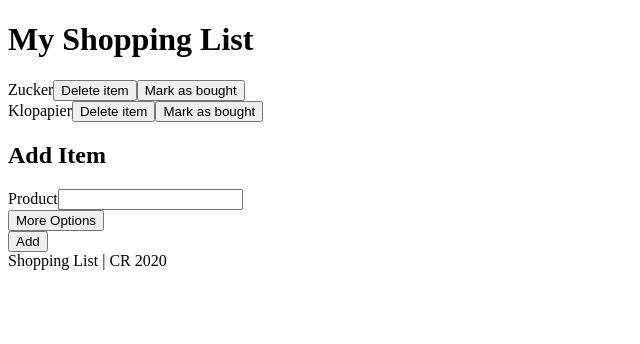
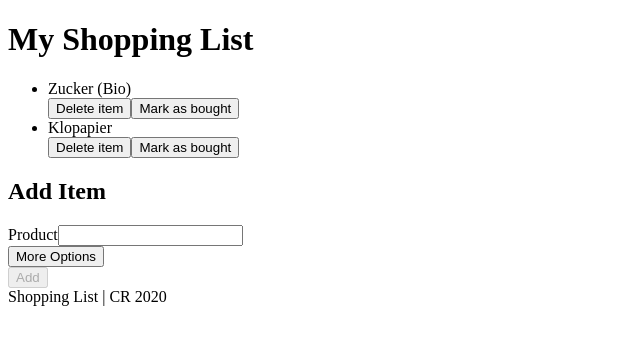
Before and after one commit to fricca/shopping-list, a React (Create React App) app: page / in a window 1280 px wide. Shown: the top 344 px of the page, without its empty margins (0-640 px from the left). Built offline with nearby package versions, Linux system fonts and the light colour scheme.

Commit message:
Add "mark as bought" and refine list

```diff
--- a/src/App.js
+++ b/src/App.js
@@ -12,12 +12,34 @@ class App extends Component {
                 id: "item1",
                 name: "Zucker",
                 manufacturer: "Bio",
+                bought: false,
             },
             {
                 id: "item2",
                 name: "Klopapier",
+                bought: false,
             },
         ],
+    };
+
+    toggleBought = updateItem => {
+        const items = this.state.shoppingListItems;
+        this.setState({
+            shoppingListItems: items.map(item => {
+                return item.id === updateItem.id
+                    ? {
+                          ...item,
+                          bought: !item.bought,
+                          lastBought: !item.bought
+                              ? Date.now()
+                              : item.lastBought,
+                          count: !item.bought
+                              ? item.count + 1 || 1
+                              : Math.max(0, item.count - 1),
+                      }
+                    : item;
+            }),
+        });
     };
 
     addShoppingListItem = ({ name, manufacturer }) => {
@@ -27,6 +49,7 @@ class App extends Component {
             id: uuidv1(),
             name,
             manufacturer,
+            bought: false,
         });
 
         this.setState({ shoppingListItems: items });
@@ -39,6 +62,7 @@ class App extends Component {
                 <main>
                     <ShoppingList
                         shoppingListItems={this.state.shoppingListItems}
+                        markAsBought={this.toggleBought}
                     />
                     <AddForm addShoppingListItem={this.addShoppingListItem} />
                 </main>
--- a/src/components/AddForm.js
+++ b/src/components/AddForm.js
@@ -65,7 +65,7 @@ class AddForm extends React.Component {
                     content={this.renderDropForm()}
                     trigger={{ show: "More Options", hide: "Less Options" }}
                 />
-                <button>Add</button>
+                <button disabled={!this.state.name}>Add</button>
             </form>
         );
     }
--- a/src/components/ShoppingList.js
+++ b/src/components/ShoppingList.js
@@ -12,9 +12,18 @@ class ShoppingList extends Component {
         const { shoppingListItems } = this.props;
 
         if (shoppingListItems.length) {
-            return shoppingListItems.map(item => (
-                <ShoppingListItem key={item.id} shoppingListItem={item} />
-            ));
+            return (
+                <ul>
+                    {shoppingListItems.map(item => (
+                        <li key={item.id}>
+                            <ShoppingListItem
+                                shoppingListItem={item}
+                                markAsBought={this.props.markAsBought}
+                            />
+                        </li>
+                    ))}
+                </ul>
+            );
         }
 
         return "No Items Yet";
--- a/src/components/ShoppingListItem.js
+++ b/src/components/ShoppingListItem.js
@@ -1,5 +1,29 @@
 import React, { Component } from "react";
 import shoppingItemPropType from "./propTypes/shoppingItemPropType";
+
+const renderItemText = item => {
+    let Tag = "span";
+    if (item.bought) {
+        Tag = "del";
+    }
+
+    let Manufacturer = "";
+    if (item.manufacturer) {
+        Manufacturer = (
+            <span className="shopping-item__manufacturer">
+                {" "}
+                ({item.manufacturer})
+            </span>
+        );
+    }
+
+    return (
+        <Tag className="shopping-item__item">
+            <span className="shopping-item__name">{item.name}</span>
+            {Manufacturer}
+        </Tag>
+    );
+};
 
 class ShoppingListItem extends Component {
     static propTypes = {
@@ -11,9 +35,17 @@ class ShoppingListItem extends Component {
 
         return (
             <div className="shopping-item">
-                {shoppingListItem.name}
-                <button type="button">Delete item</button>
-                <button type="button">Mark as bought</button>
+                {renderItemText(shoppingListItem)}
+                <div className="shopping-item__action">
+                    <button type="button">Delete item</button>
+                    <button
+                        type="button"
+                        onClick={() => {
+                            this.props.markAsBought(shoppingListItem);
+                        }}>
+                        {!shoppingListItem.bought ? "Mark as bought" : "Unmark"}
+                    </button>
+                </div>
             </div>
         );
     }
--- a/src/components/propTypes/shoppingItemPropType.js
+++ b/src/components/propTypes/shoppingItemPropType.js
@@ -4,4 +4,7 @@ export default PropTypes.shape({
     id: PropTypes.string,
     name: PropTypes.string.isRequired,
     manufacturer: PropTypes.string,
+    bought: PropTypes.bool,
+    lastBought: PropTypes.number,
+    count: PropTypes.number,
 });
```
